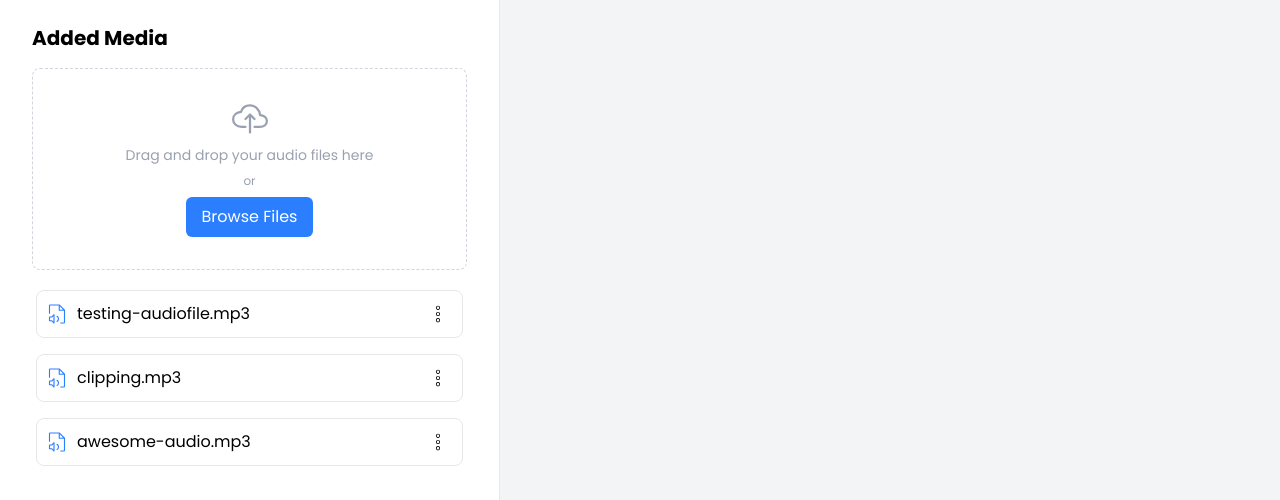
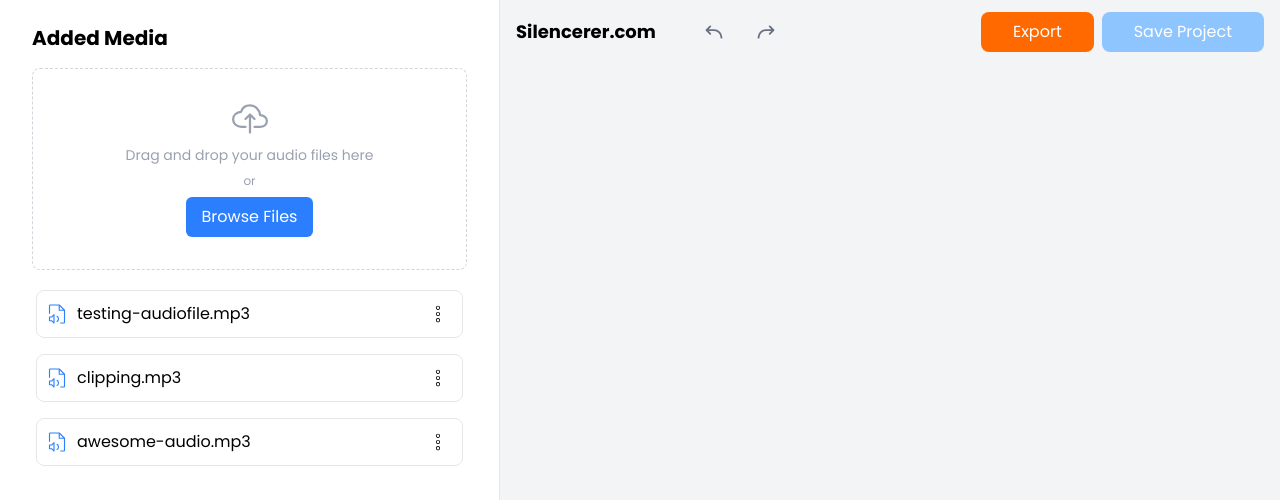
Before and after one commit to marionikolov17/silencerer, a Next.js app: page / in a window 1280 px wide. Shown: the top 500 px of the page. Built offline with nearby package versions, Linux system fonts and the light colour scheme.

Commit message:
Create: Project Viewer: Header component

```diff
--- a/src/app/page.tsx
+++ b/src/app/page.tsx
@@ -1,10 +1,14 @@
 import AddedMedia from '@/components/AddedMedia';
+import Header from '@/components/Header';
 
 export default function Home() {
   return (
     <main className="w-full min-h-screen relative flex flex-col overflow-x-hidden">
       <div className="w-full h-[700px] bg-gray-100 flex border-b border-gray-200">
         <AddedMedia />
+        <div className="grow flex flex-col">
+          <Header />
+        </div>
       </div>
     </main>
   );
--- /dev/null
+++ b/src/components/Header.tsx
@@ -0,0 +1,40 @@
+'use client';
+
+import { PiArrowBendUpLeftBold, PiArrowBendUpRightBold } from "react-icons/pi";
+
+export default function Header() {
+    return (
+        <div className="w-full h-16 flex items-center justify-between px-4">
+            <div className="flex items-center gap-x-2">
+                <h1 className="text-lg font-bold">Silencerer.com</h1>
+                <button
+                    className="ms-8 p-2 rounded-full cursor-pointer hover:bg-gray-200"
+                    title="Undo"
+                >
+                    <PiArrowBendUpLeftBold className="text-xl text-gray-500" />
+                </button>
+                <button
+                    className="ms-2 p-2 rounded-full cursor-pointer hover:bg-gray-200"
+                    title="Redo"
+                >
+                    <PiArrowBendUpRightBold className="text-xl text-gray-500" />
+                </button>
+            </div>
+            <div className="flex items-center gap-x-2">
+                <button
+                    className="bg-orange-500 text-white px-8 py-2 rounded-lg cursor-pointer hover:bg-orange-600 transition-all duration-300"
+                    title="Export Media"
+                >
+                    Export
+                </button>
+                <button
+                    className="bg-blue-500 text-white px-8 py-2 rounded-lg cursor-pointer hover:bg-blue-600 transition-all duration-300 disabled:bg-blue-300 disabled:cursor-not-allowed disabled:hover:bg-blue-300"
+                    title="Save Project (disabled)"
+                    disabled
+                >
+                    Save Project
+                </button>
+            </div>
+        </div>
+    )
+}
```
